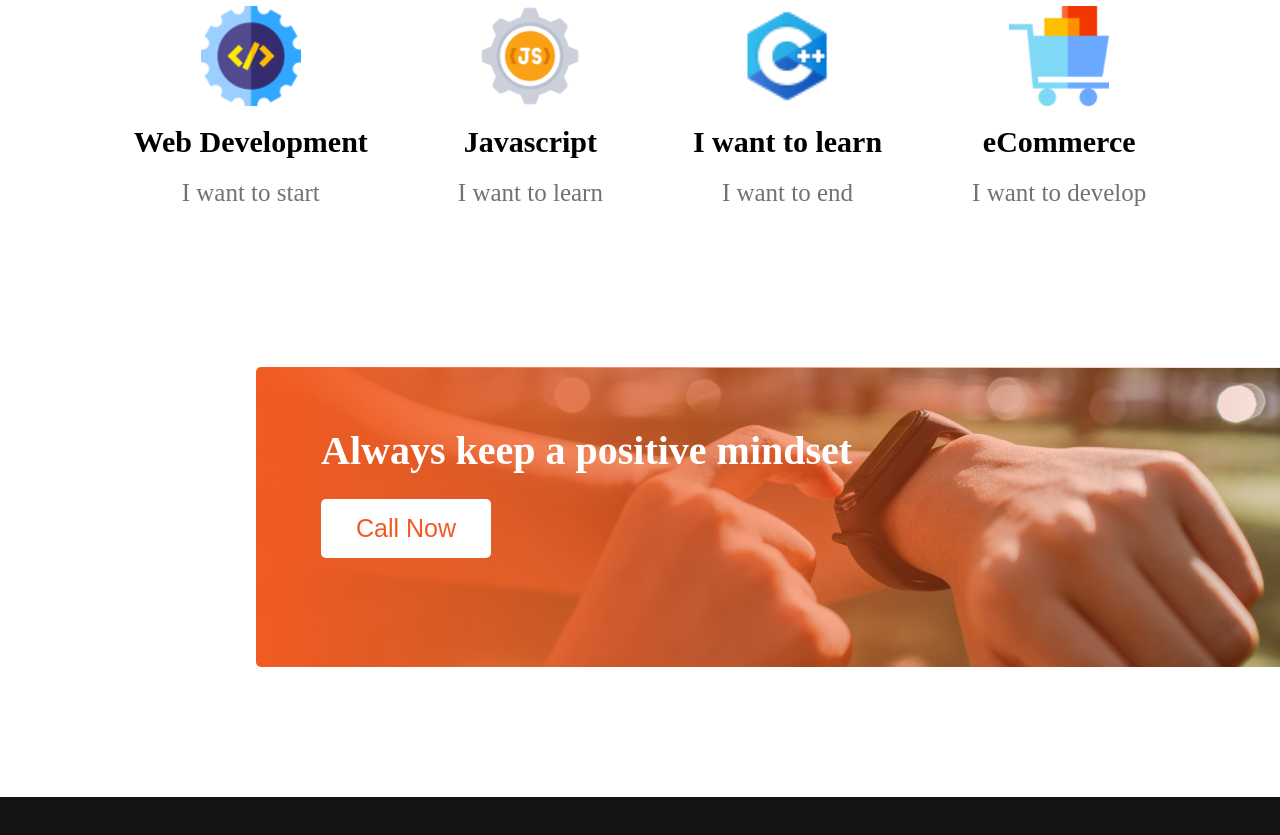
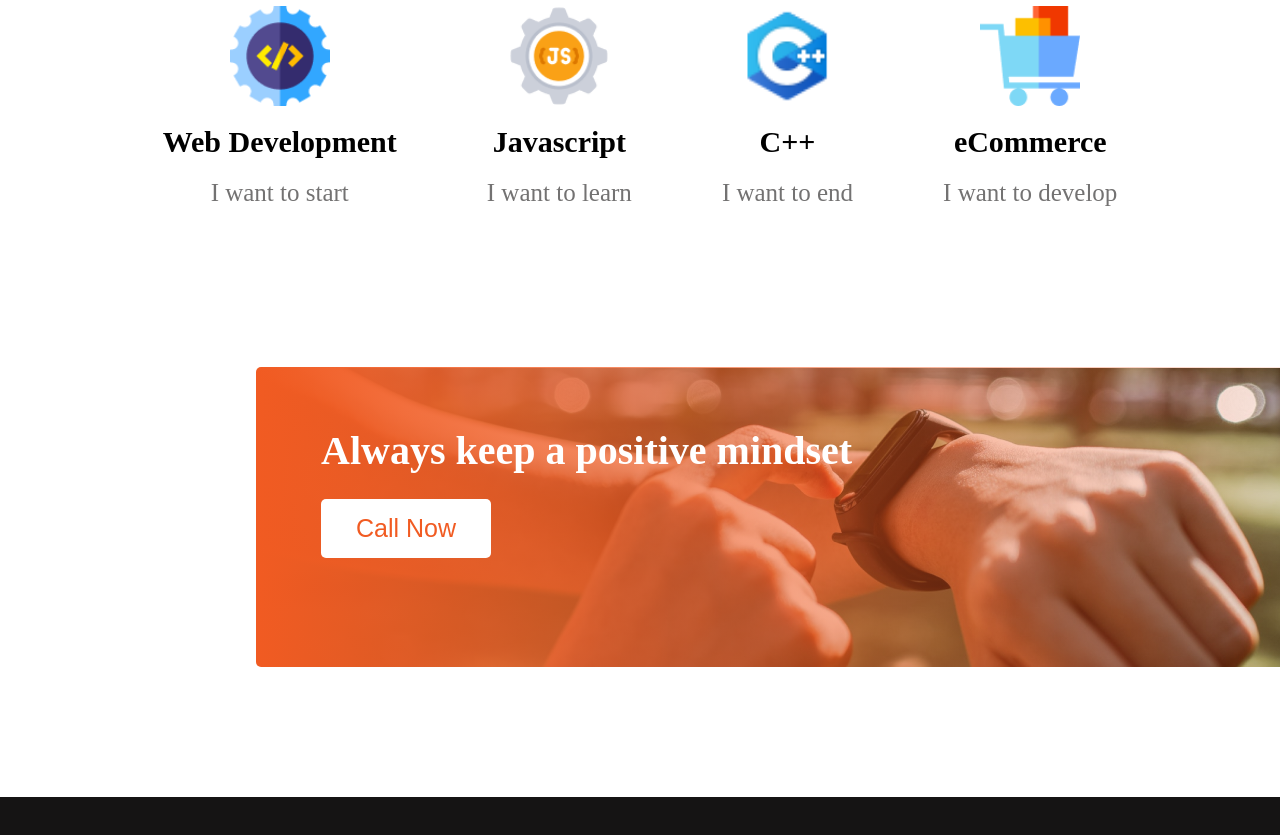
Before and after one commit to MrHossain-97/assignment-1, a plain HTML site: page index.html in a window 1280 px wide. Shown: the part 2120-2955 px from the top of the page. Drawn offline with Linux system fonts and the light colour scheme.

```diff
--- a/index.html
+++ b/index.html
@@ -66,7 +66,7 @@
             </div>
             <div class="skill">
                 <div><img src="assets/cpp.png" alt="" class="skill-icon"></div>
-                <h5 class="skill-title">I want to learn</h5>
+                <h5 class="skill-title">C++</h5>
                 <p class="skill-comment">I want to end</p>
             </div>
             <div class="skill">
```
